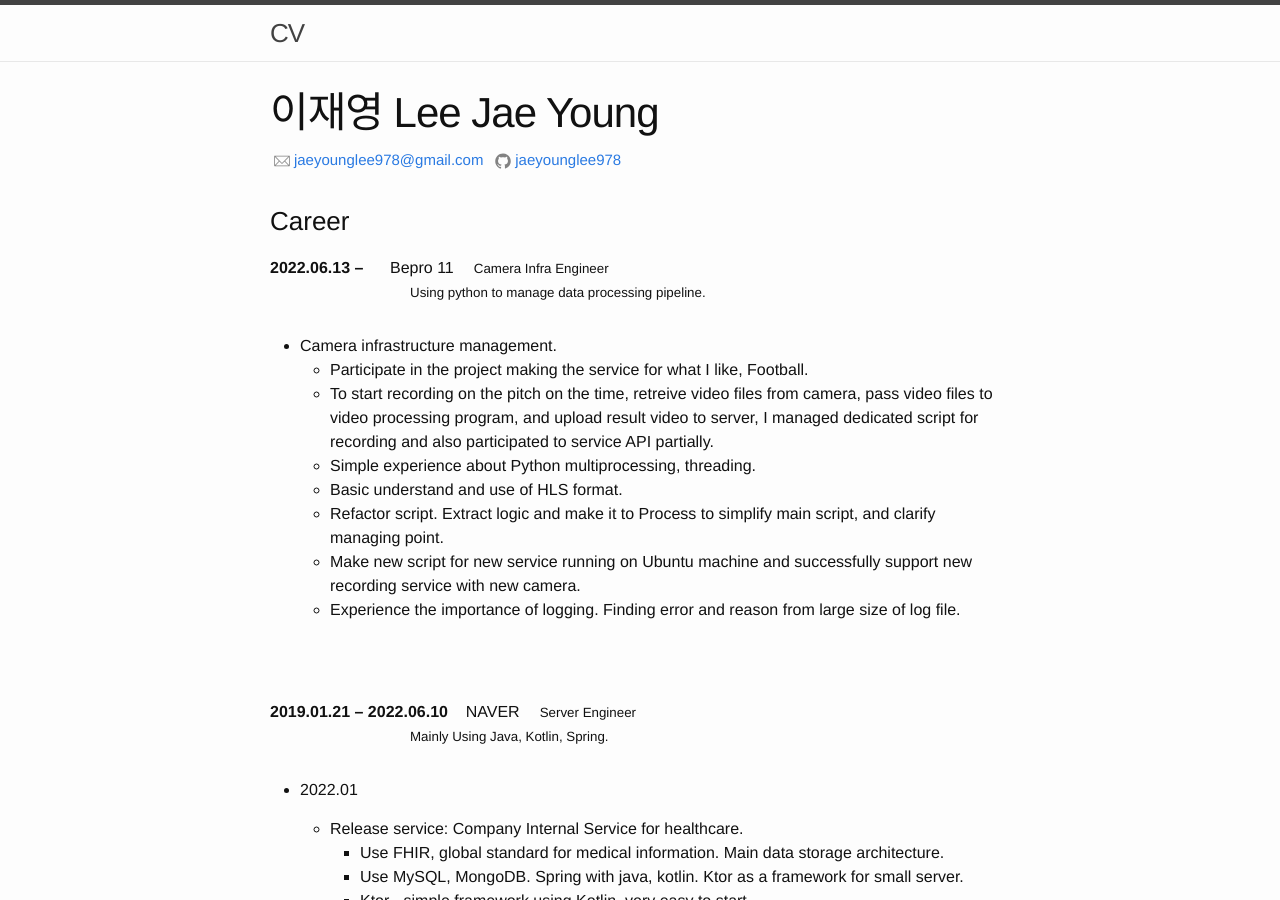
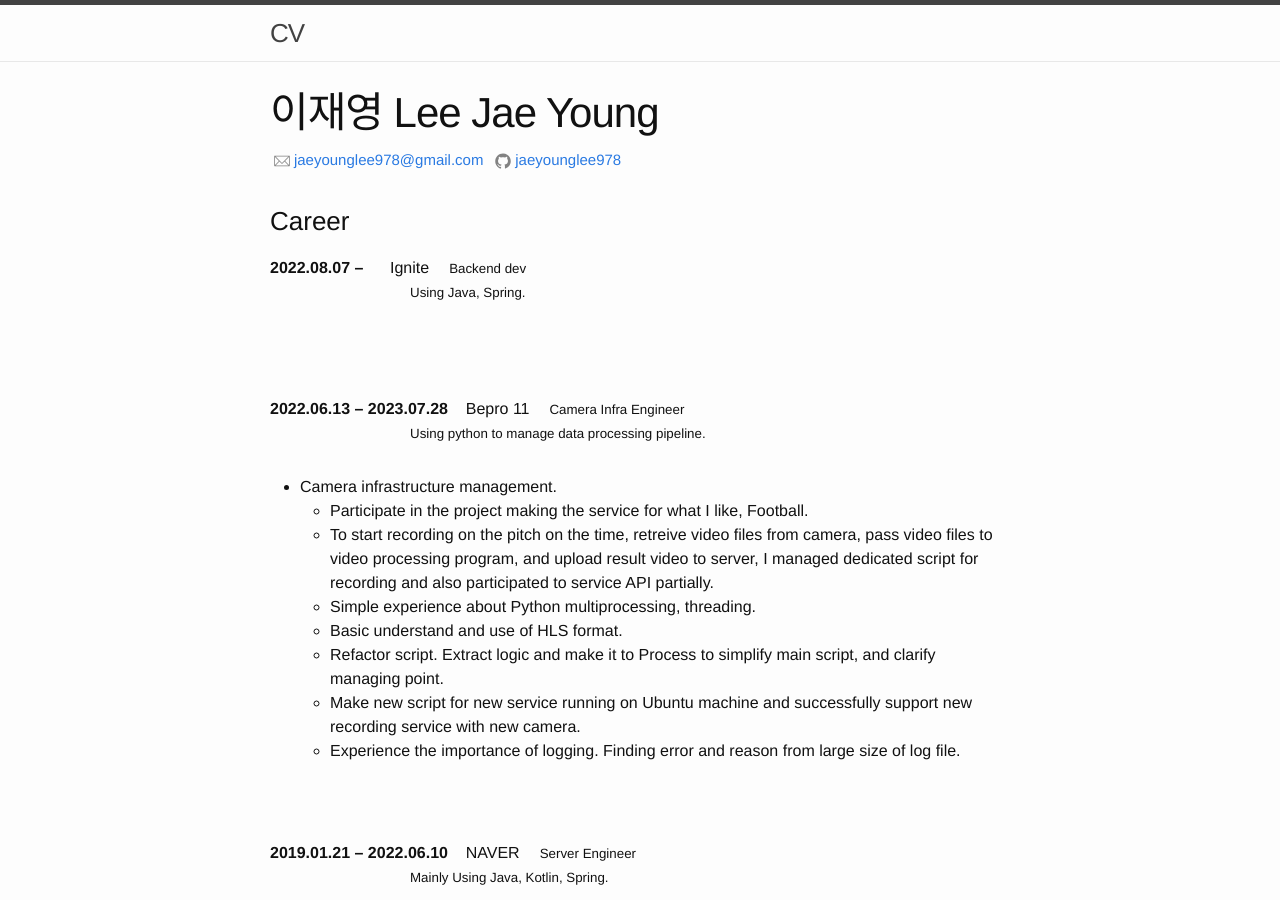
Before and after one commit to jaeyounglee978/jaeyounglee978.github.io, a Jekyll site: the page built from index.md, in a window 1280 px wide and 900 px high. Built offline with Jekyll 4.4.1, drawn with Linux system fonts in a browser that asks for light colours.

Commit message:
Update index.md

```diff
--- a/index.md
+++ b/index.md
@@ -28,7 +28,14 @@ title: "Jaeyoung Lee CV"
 
 ### Career
 
-2022.06.13 &ndash;
+2022.08.07 &ndash;
+
+: Ignite<small>Backend dev</small>\\
+<small>Using Java, Spring.</small>
+
+<br><br>
+
+2022.06.13 &ndash; 2023.07.28 &nbsp;&nbsp;&nbsp;
 
 : Bepro 11<small>Camera Infra Engineer</small>\\
 <small>Using python to manage data processing pipeline.</small>
```
